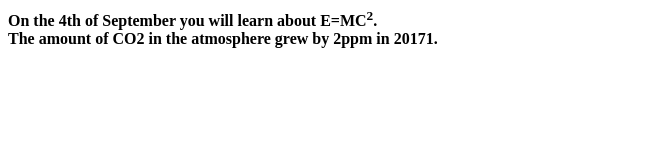
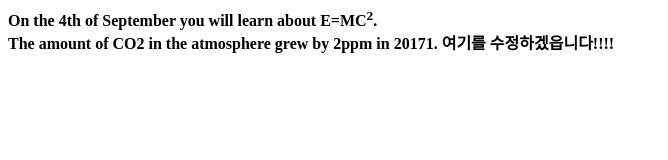
Before and after one commit to addhire/htmlsource, a plain HTML site: page basic/E=MC2.html in a window 1280 px wide. Shown: the whole page, without its empty margins (0-668 px from the left). Drawn offline with Linux system fonts and the light colour scheme.

Commit message:
내 혼자 수정해봄!

```diff
--- a/basic/E=MC2.html
+++ b/basic/E=MC2.html
@@ -9,7 +9,8 @@
   <body>
     <b
       >On the 4th of September you will learn about E=MC<sup>2</sup>.<br />
-      The amount of CO2 in the atmosphere grew by 2ppm in 20171.
+      The amount of CO2 in the atmosphere grew by 2ppm in 20171. 여기를
+      수정하겠읍니다!!!!
     </b>
   </body>
 </html>
```
